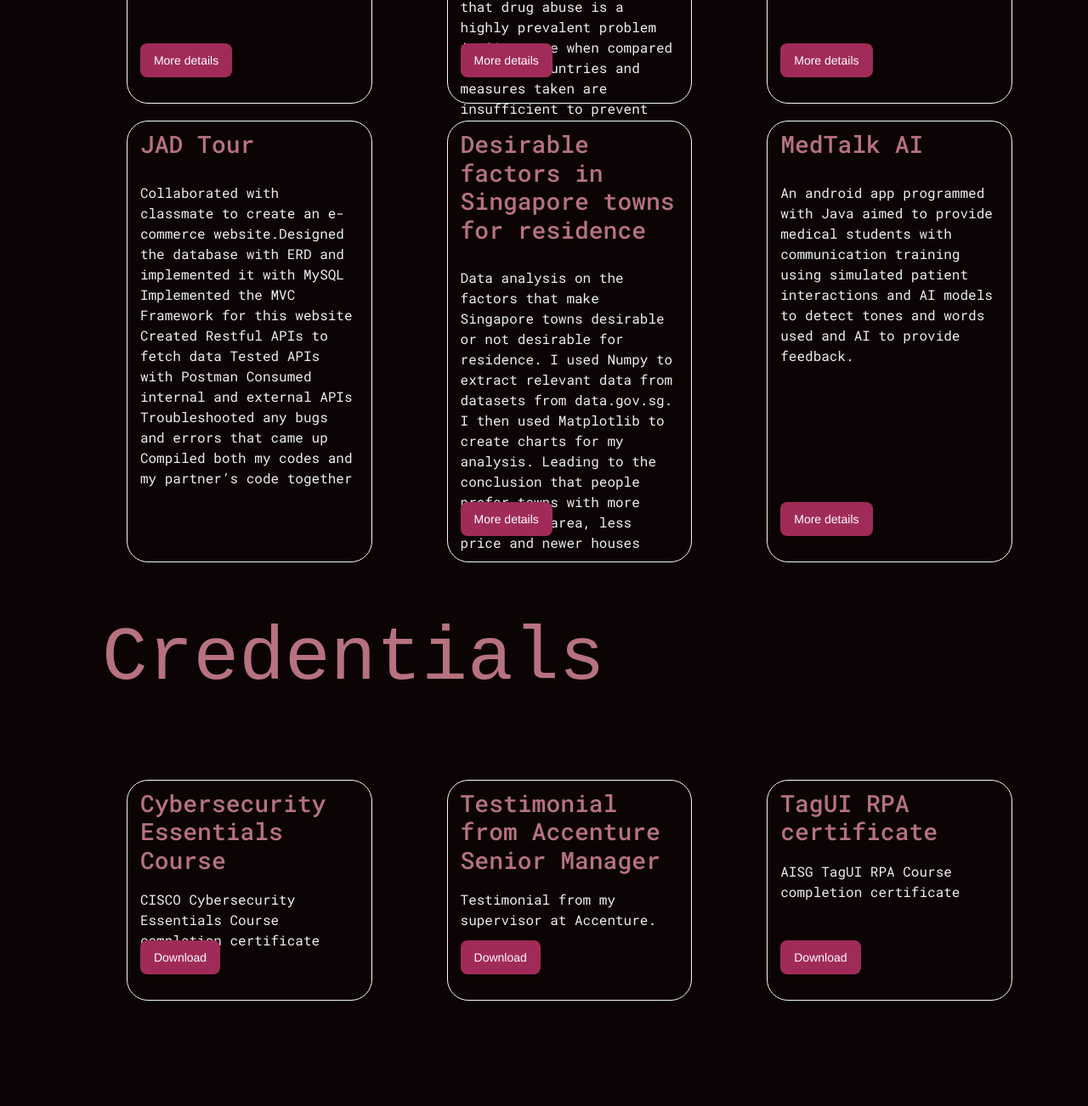
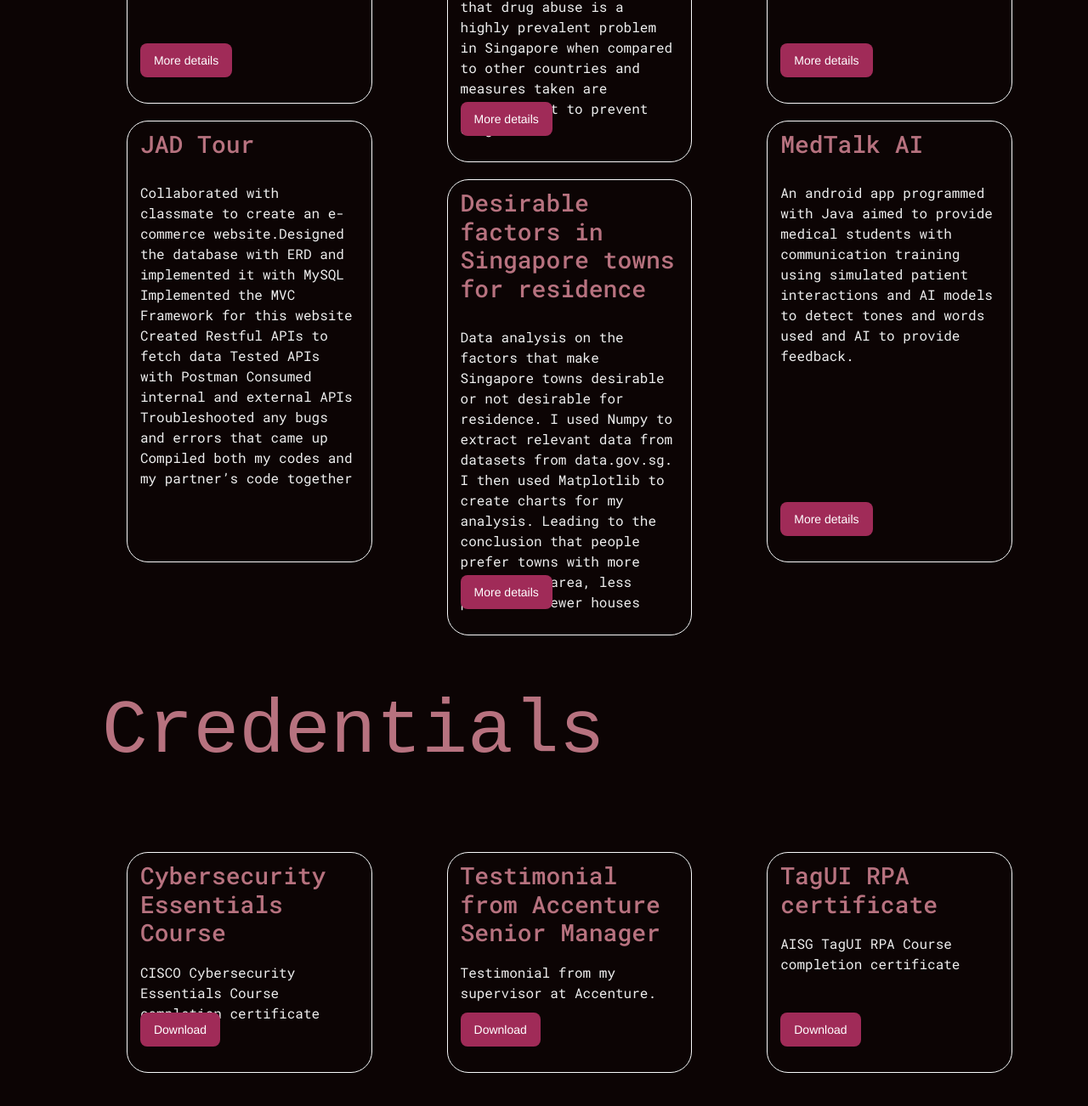
Before and after one commit to Kayatoasttt/portfolioWebsite, a website: page index.html in a window 1280 px wide. Shown: the part 2489-3791 px from the top of the page at 85% size. Drawn offline with nearby package versions, Linux system fonts and the light colour scheme.

Commit message:
adding min height to cards

```diff
--- a/css/styles.css
+++ b/css/styles.css
@@ -516,7 +516,7 @@ section {
     border-radius: 25px;
     background-color: #0C0404;
     color:#eee;
-    height: 520px;
+    min-height: 520px;
     padding: 10px 15px 10px 15px;
     /* width:280px */
 }
@@ -536,7 +536,7 @@ section {
     border-radius: 25px;
     background-color: #0C0404;
     color:#eee;
-    height: 260px;
+    min-height: 260px;
     padding: 10px 15px 10px 15px;
     /* width:280px */
 }
```
